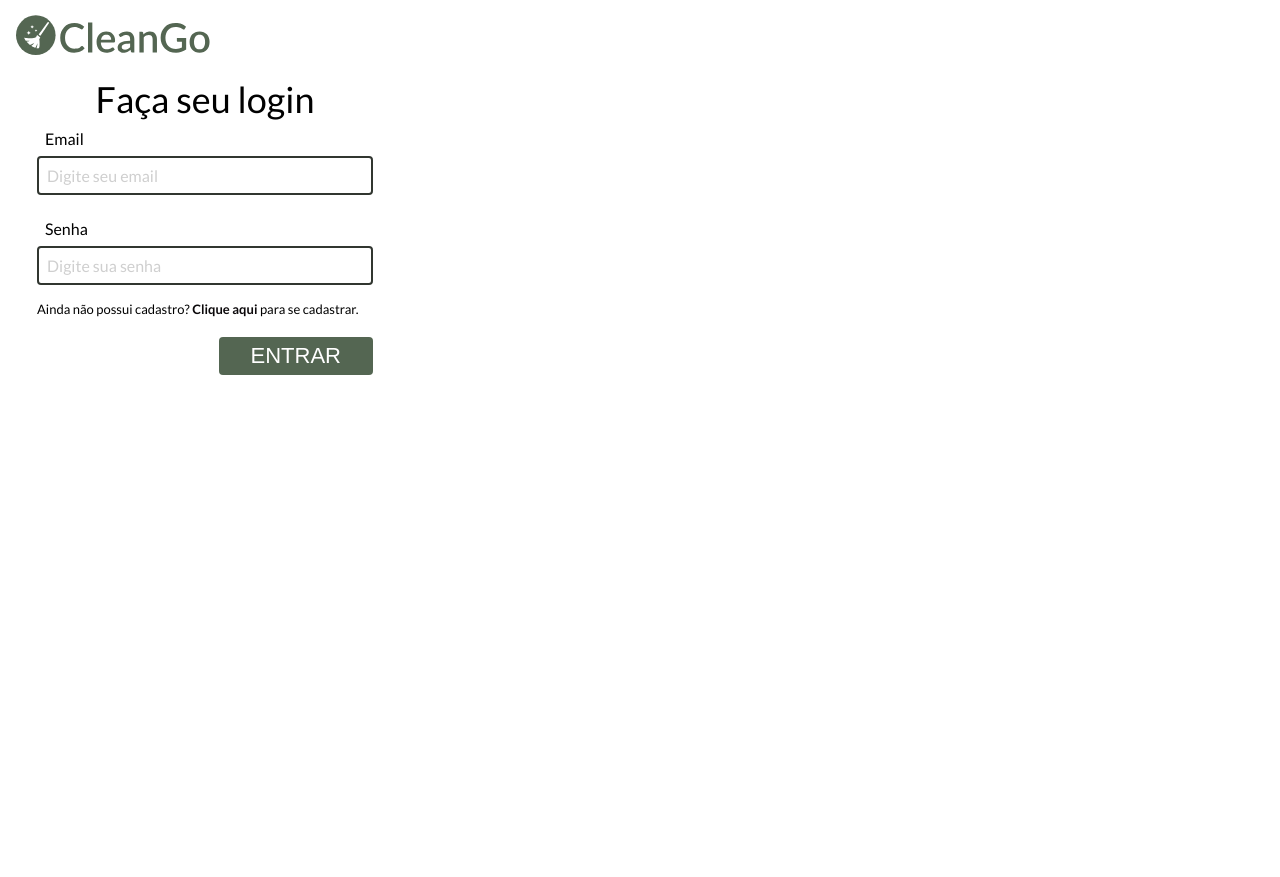
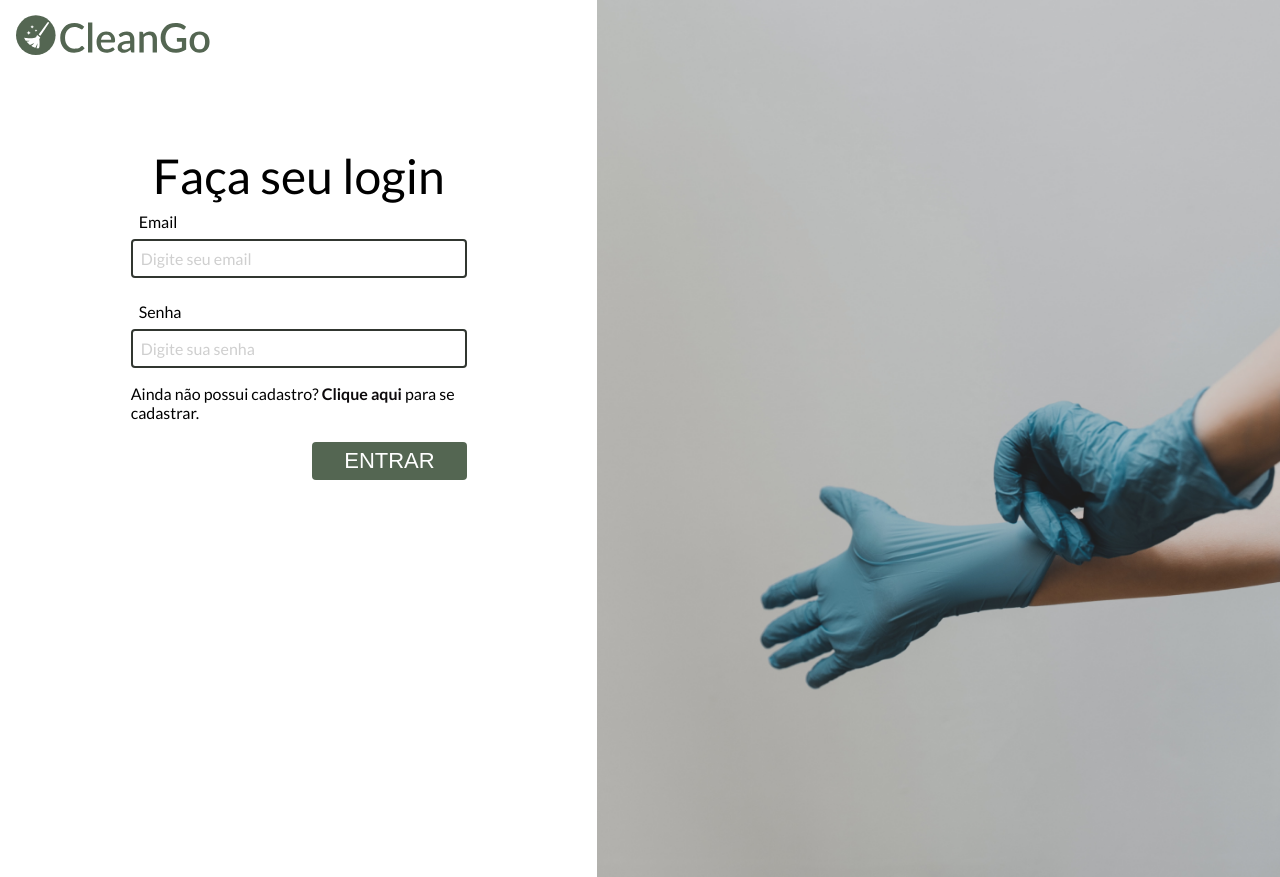
Before and after one commit to daeppe/CleanGo, a React (Create React App) app: page /login in a window 1280 px wide. Before the commit the page ends 800 px from the top, so only its background shows below. Built offline with nearby package versions, Linux system fonts and the light colour scheme.

Commit message:
feature: page login quase toda pronta

```diff
--- a/src/App.tsx
+++ b/src/App.tsx
@@ -1,12 +1,10 @@
 import GlobalStyle from "./style/global";
-import Header from "./components/Header";
-import FormLogin from "./components/FormLogin";
+import LoginPage from "./pages/LoginPage";
 
 function App() {
   return (
     <>
-      <Header>{}</Header>
-      <FormLogin />
+      <LoginPage />
       <GlobalStyle />
     </>
   );
--- a/src/components/FormLogin/styles.ts
+++ b/src/components/FormLogin/styles.ts
@@ -1,6 +1,8 @@
 import styled from "styled-components";
 export const ContainerForm = styled.div`
   width: 410px;
+
+  margin: 70px auto;
   padding: 0px 37px;
   display: flex;
   font-family: Lato;
@@ -8,14 +10,15 @@ export const ContainerForm = styled.div`
   h2 {
     text-align: center;
     font-size: 36px;
-    /* font-size: 48px; */
     font-style: normal;
     font-weight: normal;
+    @media only screen and (min-width: 768px) {
+      font-size: 48px;
+    }
   }
   p {
     font-style: normal;
     font-weight: normal;
-    /* font-size: 16px; */
     font-size: 13px;
     text-align: start;
     margin-bottom: 20px;
@@ -24,6 +27,9 @@ export const ContainerForm = styled.div`
       font-weight: bold;
       color: var(--black);
     }
+    @media only screen and (min-width: 768px) {
+      font-size: 16px;
+    }
   }
   .containerButton {
     text-align: right;
--- a/src/pages/LoginPage/index.tsx
+++ b/src/pages/LoginPage/index.tsx
@@ -1,11 +1,22 @@
 import FormLogin from "../../components/FormLogin";
+import Header from "../../components/Header";
+import {
+  ContainerLoginForm,
+  ContainerLogin,
+  ContainerDescription,
+} from "./styles";
 
 const LoginPage = () => {
   return (
-    <div>
-      <FormLogin />
-      <div></div>
-    </div>
+    <>
+      <Header>{}</Header>
+      <ContainerLogin>
+        <ContainerLoginForm id="form">
+          <FormLogin />
+        </ContainerLoginForm>
+        <ContainerDescription id="description"></ContainerDescription>
+      </ContainerLogin>
+    </>
   );
 };
 
--- /dev/null
+++ b/src/pages/LoginPage/styles.ts
@@ -0,0 +1,25 @@
+import styled from "styled-components";
+import imageLogin from "../../asssets/images/image-login.png";
+
+export const ContainerLogin = styled.div`
+  min-height: 100vh;
+  display: flex;
+  .form {
+    display: none;
+  }
+  @media only screen and (min-width: 768px) {
+    .form {
+      display: block;
+    }
+  }
+`;
+export const ContainerLoginForm = styled.div`
+  flex: 7;
+`;
+export const ContainerDescription = styled.div`
+  flex: 8;
+  background-image: url(${imageLogin});
+  background-repeat: no-repeat;
+  background-size: 100% 100%;
+  margin-top: -77px;
+`;
```
Also changed, not shown: src/asssets/images/image-login.png (added).
